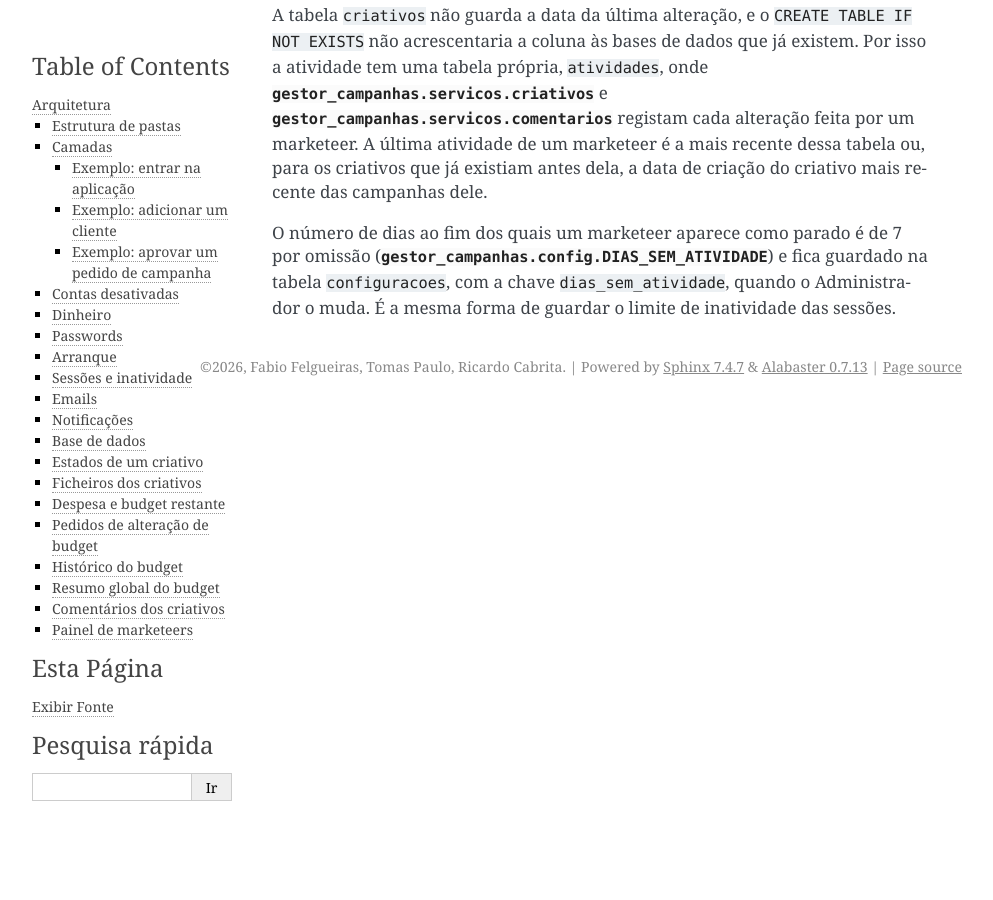
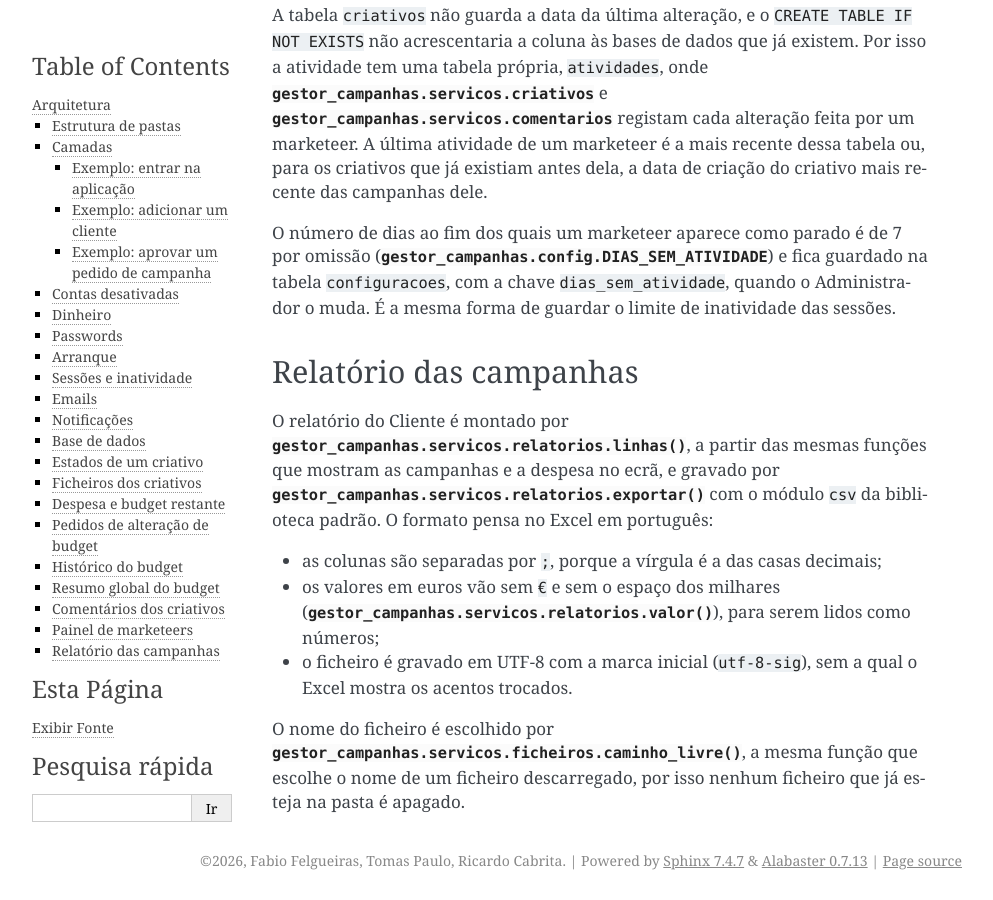
Before and after one commit to Blive77/ADC-TrabGrupo, a Sphinx documentation site: the page built from docs/arquitetura.rst, in a window 1280 px wide and 900 px high, scrolled down 10139 px. Shown: the whole window, without its empty margins (148-1141 px from the left). Built offline with Sphinx 7.4.7, drawn with Linux system fonts in a browser that asks for light colours.

Commit message:
docs: documentar o relatório das campanhas

```diff
--- a/docs/arquitetura.rst
+++ b/docs/arquitetura.rst
@@ -474,3 +474,25 @@ omissão (:data:`gestor_campanhas.config.DIAS_SEM_ATIVIDADE`) e fica guardado
 na tabela ``configuracoes``, com a chave ``dias_sem_atividade``, quando o
 Administrador o muda. É a mesma forma de guardar o limite de inatividade das
 sessões.
+
+Relatório das campanhas
+-----------------------
+
+O relatório do Cliente é montado por
+:func:`gestor_campanhas.servicos.relatorios.linhas`, a partir das mesmas
+funções que mostram as campanhas e a despesa no ecrã, e gravado por
+:func:`gestor_campanhas.servicos.relatorios.exportar` com o módulo ``csv``
+da biblioteca padrão. O formato pensa no Excel em português:
+
+* as colunas são separadas por ``;``, porque a vírgula é a das casas
+  decimais;
+* os valores em euros vão sem ``€`` e sem o espaço dos milhares
+  (:func:`gestor_campanhas.servicos.relatorios.valor`), para serem lidos
+  como números;
+* o ficheiro é gravado em UTF-8 com a marca inicial (``utf-8-sig``), sem a
+  qual o Excel mostra os acentos trocados.
+
+O nome do ficheiro é escolhido por
+:func:`gestor_campanhas.servicos.ficheiros.caminho_livre`, a mesma função que
+escolhe o nome de um ficheiro descarregado, por isso nenhum ficheiro que já
+esteja na pasta é apagado.
--- a/docs/referencia.rst
+++ b/docs/referencia.rst
@@ -177,6 +177,11 @@ Painel de marketeers
 
 .. automodule:: gestor_campanhas.servicos.painel
 
+Relatório das campanhas
+~~~~~~~~~~~~~~~~~~~~~~~
+
+.. automodule:: gestor_campanhas.servicos.relatorios
+
 Budget
 ~~~~~~
 
```
Also changed, not shown: docs/utilizacao.rst (+19 -0 lines).
